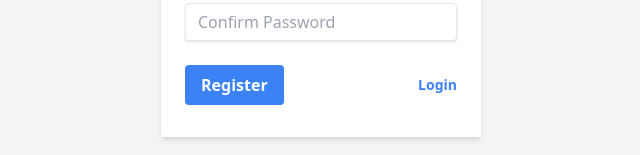
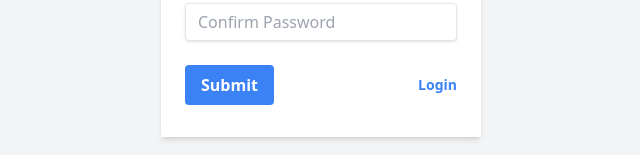
Before and after one commit to lawrencexbaron/social-media-app, a React (Vite) app in the folder client/: page /register in a window 1280 px wide. Shown: the part 467-622 px from the top of the page, without its empty margins (319-959 px from the left). Built offline with nearby package versions, Linux system fonts and the light colour scheme.

Commit message:
Added color to register button and login

```diff
--- a/client/src/components/pages/auth/Login.jsx
+++ b/client/src/components/pages/auth/Login.jsx
@@ -101,7 +101,9 @@
             </a>
           </div>
           <div className="flex items-center justify-end mt-2">
-            <Button type="submit">{loading ? "Loading..." : "Login"}</Button>
+            <Button type="submit" className={`bg-blue-500 hover:bg-blue-400`}>
+              {loading ? "Loading..." : "Login"}
+            </Button>
           </div>
         </form>
       </div>
--- a/client/src/components/pages/auth/Register.jsx
+++ b/client/src/components/pages/auth/Register.jsx
@@ -147,7 +147,9 @@
             />
           </div>
           <div className="flex items-center justify-between">
-            <Button type="submit">Register</Button>
+            <Button type="submit" className={`bg-blue-500 hover:bg-blue-400`}>
+              Submit
+            </Button>
             <Link
               className="inline-block align-baseline font-bold text-sm text-blue-500 hover:text-blue-800"
               to="/login"
```
